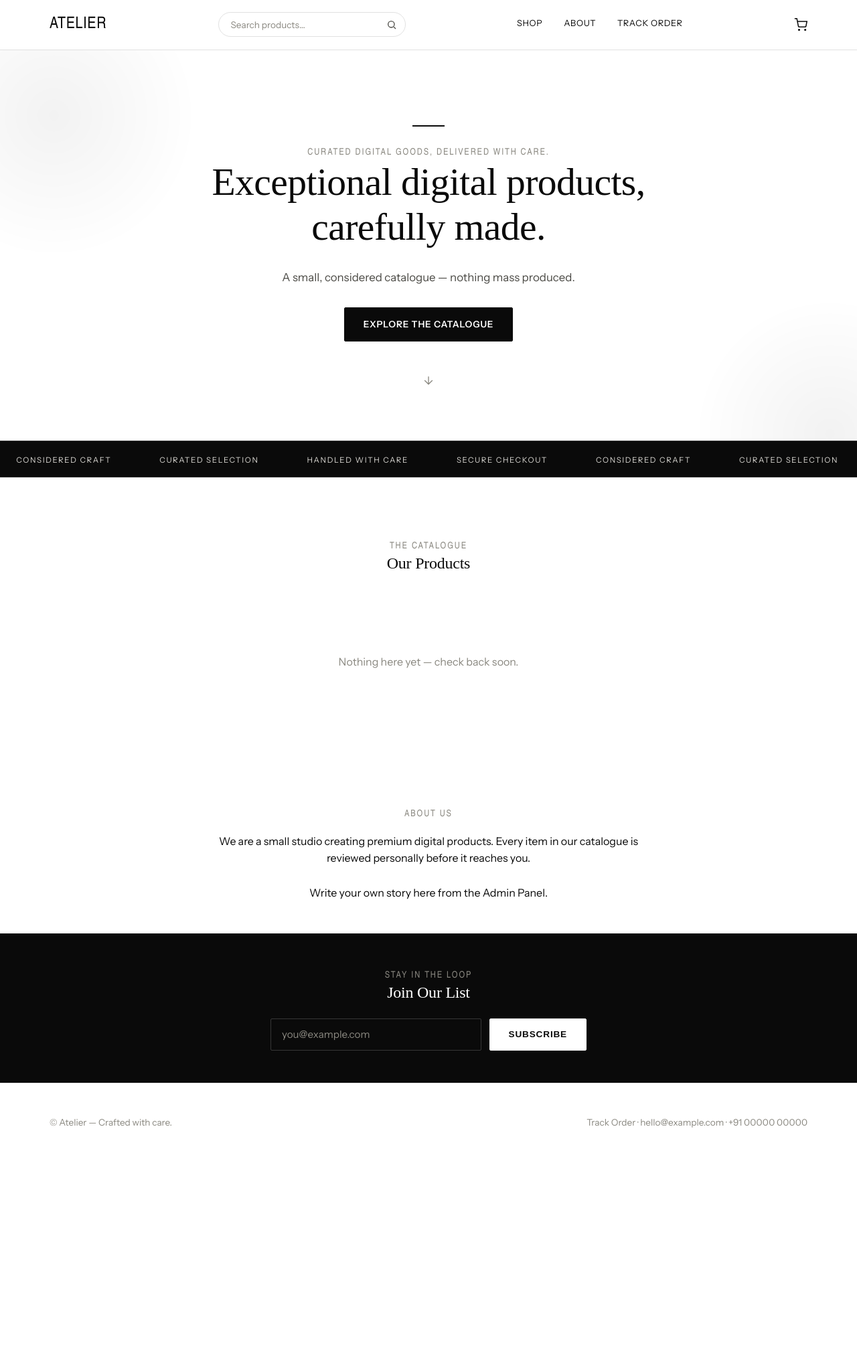
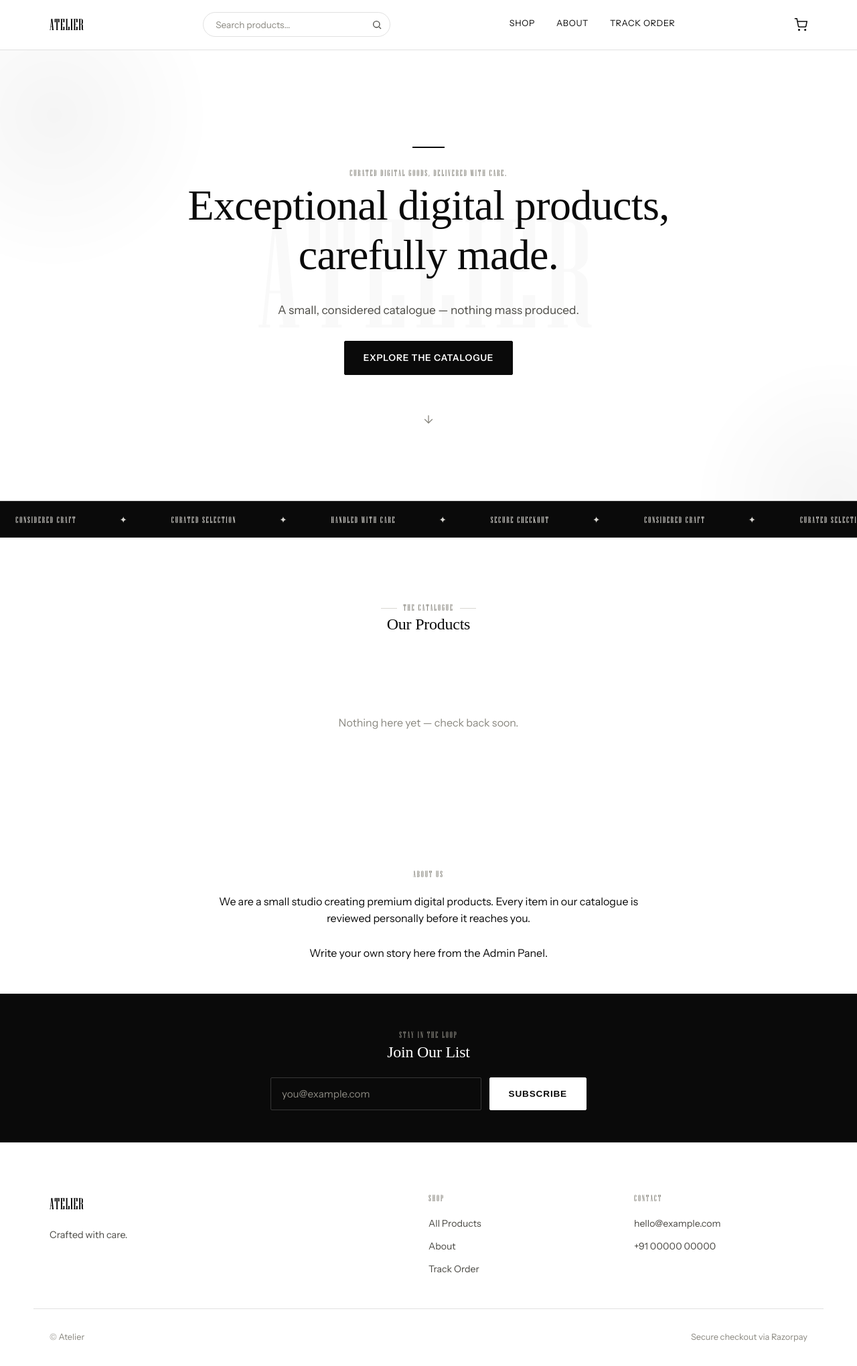
Before and after one commit to TygarWright/virtual-store, a Flask app: page / in a window 1280 px wide. Shown: the whole page at 67% size. Before the commit the page ends 1684 px from the top, so only its background shows below. Run offline with Flask 3, Linux system fonts and the light colour scheme; data comes from the database, SQL or seed files in the repository; data that the repository does not hold is empty; some web fonts are replaced.

Commit message:
Add Niagara Solid font for brand mark and elevate design
- Load Niagara Solid locally via @font-face (no external Adobe Fonts dependency)
- Remove dead Typekit placeholder code from base.html
- Hero: giant watermark behind hero text, more dramatic spacing
- Product cards: hover gradient overlay with 'View' label, display font pricing
- Marquee: Niagara Solid font with diamond separators
- Footer: 3-column grid with brand mark, nav links, contact info
- Section headers: decorative line brackets around eyebrow labels
- Nav brand: subtle opacity hover effect

```diff
--- a/static/css/style.css
+++ b/static/css/style.css
@@ -1,6 +1,16 @@
 /* ============================================================
    Design system — pure black & white, generous space, serif + sans
    ============================================================ */
+
+/* Niagara Solid — loaded locally for the brand mark / display labels */
+@font-face {
+  font-family: "Niagara Solid";
+  src: url("../fonts/NiagaraSolid.ttf") format("truetype");
+  font-weight: normal;
+  font-style: normal;
+  font-display: swap;
+}
+
 :root {
   --black: #0a0a0a;
   --white: #ffffff;
@@ -13,11 +23,11 @@
   --border-invert: rgba(255, 255, 255, 0.18);
   --serif: "Instrument Serif", "Times New Roman", serif;
   --sans: "Instrument Sans", -apple-system, BlinkMacSystemFont, "Segoe UI", sans-serif;
-  /* Niagara (Adobe Fonts) — tall condensed display face, no real lowercase.
+  /* Niagara Solid — tall condensed display face, no real lowercase.
      Used only for short, tracked-out, uppercase labels (brand mark, eyebrows)
      where it reads as a logotype. Body copy, buttons, and form fields stay
      on --sans, since Niagara becomes hard to read at small/paragraph sizes. */
-  --display: "niagara-std", "Arial Narrow", var(--sans);
+  --display: "Niagara Solid", "Arial Narrow", var(--sans);
   --max-w: 1180px;
   --space: 1rem;
   --ease: cubic-bezier(0.16, 1, 0.3, 1);
@@ -109,7 +119,8 @@ p { margin: 0 0 1em; color: var(--grey-700); }
   border-bottom: 1px solid var(--border);
 }
 .nav .container { display: flex; align-items: center; gap: 1.5rem; justify-content: space-between; padding-top: 1.1rem; padding-bottom: 1.1rem; }
-.nav__brand { font-family: var(--display); font-size: 1.5rem; letter-spacing: 0.03em; flex-shrink: 0; text-transform: uppercase; }
+.nav__brand { font-family: var(--display); font-size: 1.5rem; letter-spacing: 0.03em; flex-shrink: 0; text-transform: uppercase; transition: opacity 0.2s ease; }
+.nav__brand:hover { opacity: 0.55; }
 .nav__search { display: flex; align-items: center; flex: 1; max-width: 280px; border: 1px solid var(--border); border-radius: 999px; padding: 0.4rem 0.5rem 0.4rem 1rem; transition: border-color 0.2s; }
 .nav__search:focus-within { border-color: var(--black); }
 .nav__search input { border: none; outline: none; background: transparent; font-family: var(--sans); font-size: 0.85rem; width: 100%; color: var(--black); }
@@ -225,32 +236,45 @@ p { margin: 0 0 1em; color: var(--grey-700); }
 }
 
 /* ---------- Hero ---------- */
-.hero { padding: 7rem 0 5rem; text-align: center; position: relative; overflow: hidden; }
+.hero { padding: 9rem 0 7rem; text-align: center; position: relative; overflow: hidden; }
+.hero .container { position: relative; z-index: 1; }
+.hero__watermark {
+  position: absolute; top: 50%; left: 50%;
+  transform: translate(-50%, -50%);
+  font-family: var(--display);
+  font-size: clamp(6rem, 18vw, 16rem);
+  letter-spacing: 0.04em; text-transform: uppercase;
+  color: var(--black); opacity: 0.025;
+  white-space: nowrap; pointer-events: none;
+  z-index: 0; user-select: none; line-height: 1;
+}
 .hero::before, .hero::after {
-  content: ""; position: absolute; border-radius: 50%; z-index: -1;
-  background: radial-gradient(circle, rgba(0,0,0,0.05) 0%, rgba(0,0,0,0) 70%);
+  content: ""; position: absolute; border-radius: 50%; z-index: 0;
+  background: radial-gradient(circle, rgba(0,0,0,0.04) 0%, rgba(0,0,0,0) 70%);
   animation: heroDrift 16s ease-in-out infinite alternate;
 }
-.hero::before { width: 420px; height: 420px; top: -120px; left: -140px; }
-.hero::after { width: 380px; height: 380px; bottom: -160px; right: -120px; animation-delay: -8s; }
+.hero::before { width: 460px; height: 460px; top: -140px; left: -160px; }
+.hero::after { width: 400px; height: 400px; bottom: -180px; right: -140px; animation-delay: -8s; }
 @keyframes heroDrift {
   from { transform: translate(0, 0) scale(1); }
   to { transform: translate(30px, 20px) scale(1.08); }
 }
-.hero h1 { font-size: clamp(2.2rem, 5vw, 3.6rem); white-space: pre-line; max-width: 780px; margin-left:auto; margin-right:auto;}
-.hero p { font-size: 1.05rem; max-width: 560px; margin: 1.2rem auto 2rem; }
+.hero h1 { font-size: clamp(2.4rem, 5.5vw, 4rem); white-space: pre-line; max-width: 780px; margin-left:auto; margin-right:auto; }
+.hero p { font-size: 1.08rem; max-width: 560px; margin: 1.2rem auto 2rem; }
 .hero__rule { width: 48px; height: 2px; background: var(--black); margin: 0 auto 1.5rem; }
 .hero__scroll-cue {
-  display: flex; justify-content: center; margin-top: 3rem;
+  display: flex; justify-content: center; margin-top: 3.5rem;
   animation: heroBounce 2.2s ease-in-out infinite;
 }
-.hero__scroll-cue a { color: var(--grey-500); display: flex; }
+.hero__scroll-cue a { color: var(--grey-500); display: flex; transition: color 0.2s; }
+.hero__scroll-cue a:hover { color: var(--black); }
 @keyframes heroBounce {
   0%, 100% { transform: translateY(0); }
   50% { transform: translateY(6px); }
 }
 @media (prefers-reduced-motion: reduce) {
   .hero::before, .hero::after, .hero__scroll-cue { animation: none; }
+  .hero__watermark { display: none; }
 }
 
 /* ---------- Product grid ---------- */
@@ -272,10 +296,29 @@ p { margin: 0 0 1em; color: var(--grey-700); }
 }
 .card__image img { width: 100%; height: 100%; object-fit: cover; transition: transform .5s ease; }
 .card:hover .card__image img { transform: scale(1.04); }
+  .card__image::after {
+    content: "View";
+    position: absolute; inset: 0;
+    background: linear-gradient(to top, rgba(10,10,10,0.55), transparent 55%);
+    display: flex; align-items: flex-end; justify-content: center;
+    padding-bottom: 1.25rem;
+    color: var(--white);
+    font-family: var(--display); font-size: 0.8rem;
+    letter-spacing: 0.16em; text-transform: uppercase;
+    opacity: 0; transition: opacity 0.35s var(--ease);
+    z-index: 1;
+  }
+  .card:hover .card__image::after { opacity: 1; }
 .card__placeholder { width:100%; height:100%; display:flex; align-items:center; justify-content:center; color: var(--grey-500); font-family: var(--serif); font-size: 2rem;}
 .card__title { font-family: var(--serif); font-size: 1.15rem; margin-bottom: 0.25rem; }
-.card__price { font-size: 0.9rem; color: var(--grey-700); letter-spacing: 0.03em; }
+.card__price { font-family: var(--display); font-size: 0.95rem; color: var(--grey-700); letter-spacing: 0.05em; }
 .section-head { text-align: center; max-width: 640px; margin: 0 auto 3.5rem; }
+.section-head .eyebrow { display: inline-flex; align-items: center; gap: 0.6rem; }
+.section-head .eyebrow::before, .section-head .eyebrow::after {
+    content: ""; width: 24px; height: 1px; background: var(--grey-300);
+  }
+.section--invert .section-head .eyebrow::before,
+.section--invert .section-head .eyebrow::after { background: var(--grey-700); }
 
 /* ---------- Product detail ---------- */
 .product-detail { display: grid; grid-template-columns: 1.1fr 1fr; gap: 4rem; align-items: flex-start; }
@@ -306,10 +349,22 @@ p { margin: 0 0 1em; color: var(--grey-700); }
 .form-card { max-width: 460px; margin: 0 auto; background: var(--white); }
 
 /* ---------- Footer ---------- */
-.footer { padding: 3rem 0; border-top: 1px solid var(--border); font-size: 0.85rem; color: var(--grey-500); }
-.footer .container { display: flex; justify-content: space-between; flex-wrap: wrap; gap: 1rem; }
-.footer a { color: var(--grey-500); transition: color 0.2s; }
-.footer a:hover { color: var(--black); }
+.footer { padding: 4.5rem 0 2rem; border-top: 1px solid var(--border); font-size: 0.88rem; color: var(--grey-500); }
+.footer__grid { display: grid; grid-template-columns: 2fr 1fr 1fr; gap: 3rem; margin-bottom: 3rem; }
+.footer__logo { font-family: var(--display); font-size: 1.5rem; letter-spacing: 0.03em; text-transform: uppercase; display: block; margin-bottom: 1rem; color: var(--black); }
+.footer__brand p { font-size: 0.9rem; max-width: 320px; }
+.footer__col { display: flex; flex-direction: column; gap: 0.7rem; }
+.footer__col .eyebrow { margin-bottom: 0.3rem; }
+.footer__col a { color: var(--grey-700); transition: color 0.2s; }
+.footer__col a:hover { color: var(--black); }
+.footer__bottom { display: flex; justify-content: space-between; padding-top: 2rem; border-top: 1px solid var(--border); font-size: 0.8rem; color: var(--grey-500); flex-wrap: wrap; gap: 0.5rem; }
+@media (max-width: 760px) {
+  .footer__grid { grid-template-columns: 1fr 1fr; gap: 2rem; }
+  .footer__brand { grid-column: 1 / -1; }
+}
+@media (max-width: 480px) {
+  .footer__grid { grid-template-columns: 1fr; }
+}
 
 /* ---------- Flash messages ---------- */
 .flash { padding: 0.9rem 1.2rem; margin-bottom: 1.5rem; border-radius: 2px; font-size: 0.9rem; }
@@ -505,9 +560,11 @@ body.menu-open { overflow: hidden; }
 }
 .marquee__track { display: inline-flex; animation: marqueeScroll 26s linear infinite; }
 .marquee__track span {
-  display: inline-block; padding: 0 2.25rem;
-  font-size: 0.72rem; letter-spacing: 0.14em; text-transform: uppercase; color: var(--grey-300);
-}
+    display: inline-block; padding: 0 2rem;
+    font-family: var(--display); font-size: 0.85rem; letter-spacing: 0.14em;
+    text-transform: uppercase; color: var(--grey-300);
+  }
+  .marquee__sep { color: var(--grey-700); font-size: 0.5rem; padding: 0 0.4rem; }
 @keyframes marqueeScroll {
   from { transform: translateX(0); }
   to { transform: translateX(-50%); }
@@ -556,9 +613,9 @@ body.menu-open { overflow: hidden; }
 .sort-bar__right select:focus { outline: none; border-color: var(--black); }
 
 .card__category {
-  font-size: 0.68rem; letter-spacing: 0.1em; text-transform: uppercase; color: var(--grey-500);
-  margin-bottom: 0.3rem;
-}
+    font-family: var(--display); font-size: 0.7rem; letter-spacing: 0.1em; text-transform: uppercase; color: var(--grey-500);
+    margin-bottom: 0.3rem;
+  }
 
 .testimonial-grid { display: grid; grid-template-columns: repeat(auto-fit, minmax(280px, 1fr)); gap: 2rem; }
 .testimonial-card { border: 1px solid var(--border-invert); padding: 2rem; border-radius: 3px; }
--- a/templates/base.html
+++ b/templates/base.html
@@ -16,12 +16,6 @@
 <link rel="sitemap" type="application/xml" href="{{ url_for('sitemap') }}">
 <link rel="preconnect" href="https://fonts.googleapis.com">
 <link href="https://fonts.googleapis.com/css2?family=Instrument+Serif:ital@0;1&family=Instrument+Sans:wght@400;500;600&display=swap" rel="stylesheet">
-{# Adobe Fonts (Typekit) — Niagara Regular, used for the brand mark and eyebrow
-   labels. Only loaded once you set typekit_kit_id below; left unset by
-   default so the site doesn't ship a request to a placeholder/404 URL. Get
-   a kit ID at https://fonts.adobe.com/my_fonts, then hardcode it here. #}
-{% set typekit_kit_id = "" %}
-{% if typekit_kit_id %}<link rel="stylesheet" href="https://use.typekit.net/{{ typekit_kit_id }}.css">{% endif %}
 <link rel="stylesheet" href="{{ url_for('static', filename='css/style.css') }}">
 {% if firebase_auth_enabled %}
 <script src="https://www.gstatic.com/firebasejs/10.14.1/firebase-app-compat.js"></script>
@@ -98,13 +92,28 @@
 </main>
 
 <footer class="footer">
-  <div class="container">
-    <span>&copy; {{ settings.site_name }} — {{ settings.footer_text }}</span>
-    <span>
-      <a href="{{ url_for('track_order') }}">Track Order</a> · {{ settings.contact_email }} · {{ settings.contact_phone }}
-    </span>
-  </div>
-</footer>
+    <div class="container footer__grid">
+      <div class="footer__brand">
+        <span class="footer__logo">{{ settings.site_name }}</span>
+        <p>{{ settings.footer_text }}</p>
+      </div>
+      <nav class="footer__col" aria-label="Footer">
+        <span class="eyebrow">Shop</span>
+        <a href="{{ url_for('home') }}#products">All Products</a>
+        <a href="{{ url_for('home') }}#about">About</a>
+        <a href="{{ url_for('track_order') }}">Track Order</a>
+      </nav>
+      <div class="footer__col">
+        <span class="eyebrow">Contact</span>
+        <a href="mailto:{{ settings.contact_email }}">{{ settings.contact_email }}</a>
+        <a href="tel:{{ settings.contact_phone }}">{{ settings.contact_phone }}</a>
+      </div>
+    </div>
+    <div class="container footer__bottom">
+      <span>&copy; {{ settings.site_name }}</span>
+      <span>Secure checkout via Razorpay</span>
+    </div>
+  </footer>
 <button class="back-to-top" id="backToTop" aria-label="Back to top" onclick="window.scrollTo({top:0,behavior:'smooth'})">
   <svg width="18" height="18" viewBox="0 0 24 24" fill="none" stroke="currentColor" stroke-width="2"><path d="M12 19V5M5 12l7-7 7 7"></path></svg>
 </button>
--- a/templates/index.html
+++ b/templates/index.html
@@ -2,6 +2,7 @@
 {% block content %}
 
 <section class="hero">
+  <div class="hero__watermark" aria-hidden="true">{{ settings.site_name }}</div>
   <div class="container">
     <div class="hero__rule"></div>
     <span class="eyebrow">{{ settings.site_tagline }}</span>
@@ -18,8 +19,8 @@
 
 <div class="marquee">
   <div class="marquee__track">
-    <span>Secure Checkout</span><span>Considered Craft</span><span>Curated Selection</span><span>Handled With Care</span>
-    <span>Secure Checkout</span><span>Considered Craft</span><span>Curated Selection</span><span>Handled With Care</span>
+    <span>Secure Checkout</span><span class="marquee__sep">✦</span><span>Considered Craft</span><span class="marquee__sep">✦</span><span>Curated Selection</span><span class="marquee__sep">✦</span><span>Handled With Care</span><span class="marquee__sep">✦</span>
+    <span>Secure Checkout</span><span class="marquee__sep">✦</span><span>Considered Craft</span><span class="marquee__sep">✦</span><span>Curated Selection</span><span class="marquee__sep">✦</span><span>Handled With Care</span><span class="marquee__sep">✦</span>
   </div>
 </div>
 
```
Also changed, not shown: static/fonts/NiagaraSolid.ttf (added).
